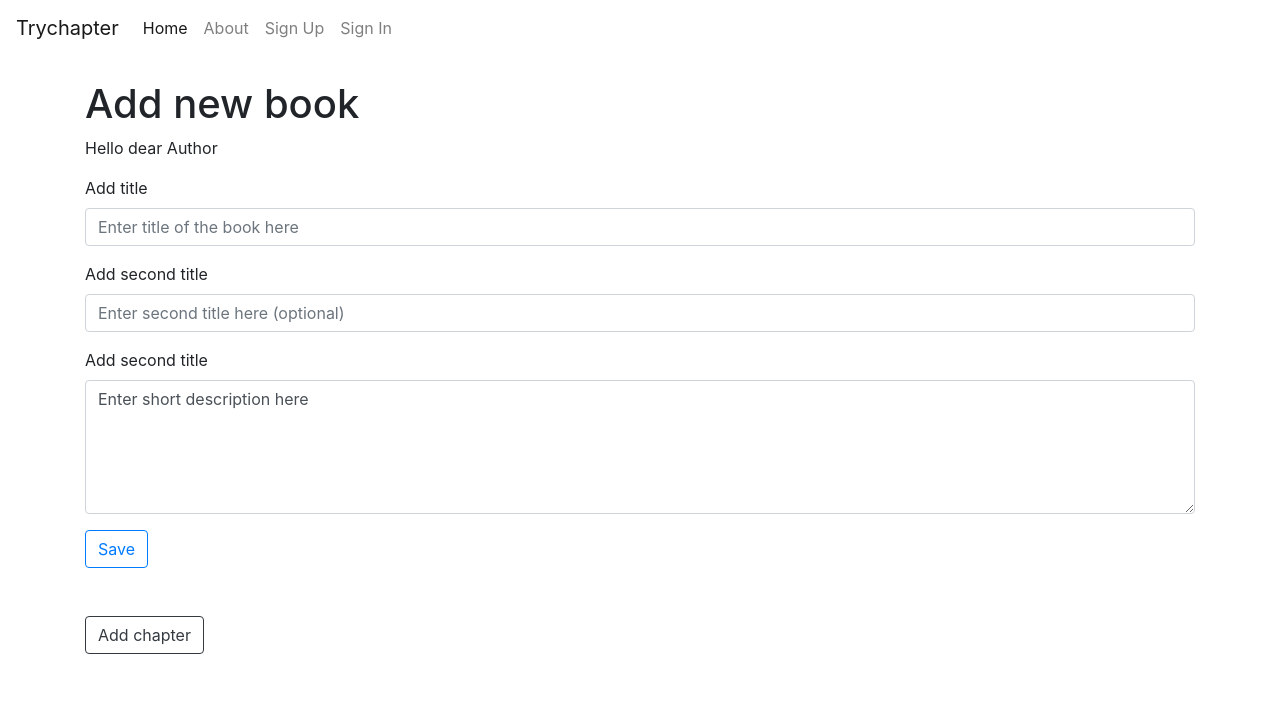
After one commit to szymanskirafal/trychapter, a Django app: page /write/add-book/ in a window 1280 px wide. The commit adds this page. Shown: the top 701 px of the page. Run offline with Django 3.2, Linux system fonts and the light colour scheme; some libraries are stand-ins or nearby versions; some web fonts are replaced.

Commit message:
added few static pages to writer to design ui/ux

```diff
--- a/config/urls.py
+++ b/config/urls.py
@@ -36,6 +36,21 @@ urlpatterns = [
         TemplateView.as_view(template_name="pages/two-keys-ch-5.html"),
         name="two-keys-ch-5",
     ),
+    url(
+        r"^write/$",
+        TemplateView.as_view(template_name="pages/write.html"),
+        name="write",
+    ),
+    url(
+        r"^write/add-book/$",
+        TemplateView.as_view(template_name="pages/add-book.html"),
+        name="add_book",
+    ),
+    url(
+        r"^write/add-book/add-chapter$",
+        TemplateView.as_view(template_name="pages/add-chapter.html"),
+        name="add_chapter",
+    ),
 ] + static(
     settings.MEDIA_URL, document_root=settings.MEDIA_ROOT
 )
--- /dev/null
+++ b/trychapter/templates/pages/add-book.html
@@ -0,0 +1,32 @@
+{% extends "base-with-no-nav.html" %}
+{% block content %}
+
+
+{% include "_nav2.html" %}
+<div class="container py-5">
+  <h1>Add new book</h1>
+  <p>Hello dear Author</p>
+  <form>
+    <div class="form-group">
+      <label for="exampleFormControlTextarea1">Add title</label>
+      <input class="form-control" type="text" placeholder="Enter title of the book here">
+    </div>
+    <div class="form-group">
+      <label for="exampleFormControlTextarea1">Add second title</label>
+      <input class="form-control" type="text" placeholder="Enter second title here (optional)">
+    </div>
+    <div class="form-group">
+      <label for="exampleFormControlTextarea1">Add second title</label>
+      <textarea class="form-control" id="exampleFormControlTextarea1" rows="5">Enter short description here</textarea>
+    </div>
+    <button type="submit" class="btn btn-outline-primary">Save</button>
+  </form>
+  <br><br>
+  <a href="{% url 'add_chapter' %}" class="btn btn-outline-dark" role="button">Add chapter</a>
+
+
+
+</div>
+
+
+{% endblock content %}
--- a/trychapter/templates/pages/home.html
+++ b/trychapter/templates/pages/home.html
@@ -14,7 +14,7 @@
 
       <a href="{% url 'read' %}" class="btn btn-lg btn-outline-dark" role="button">Reader</a>
 
-      <a href="#" class="btn btn-lg btn-outline-secondary" role="button">Writer</a>
+      <a href="{% url 'write' %}" class="btn btn-lg btn-outline-secondary" role="button">Writer</a>
 
 
   </div>
```
Also changed, not shown: trychapter/templates/pages/add-chapter.html (added, +31 -0 lines), trychapter/templates/pages/write.html (added, +19 -0 lines).
